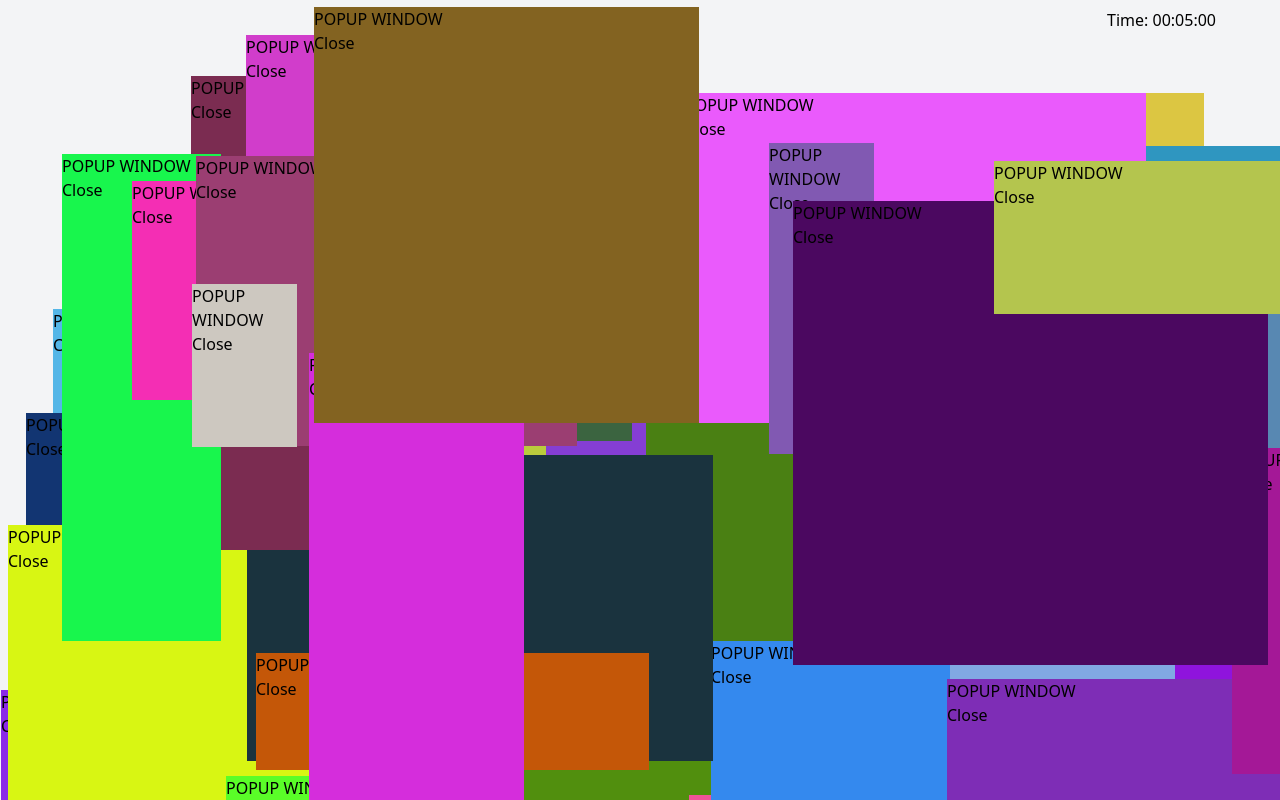
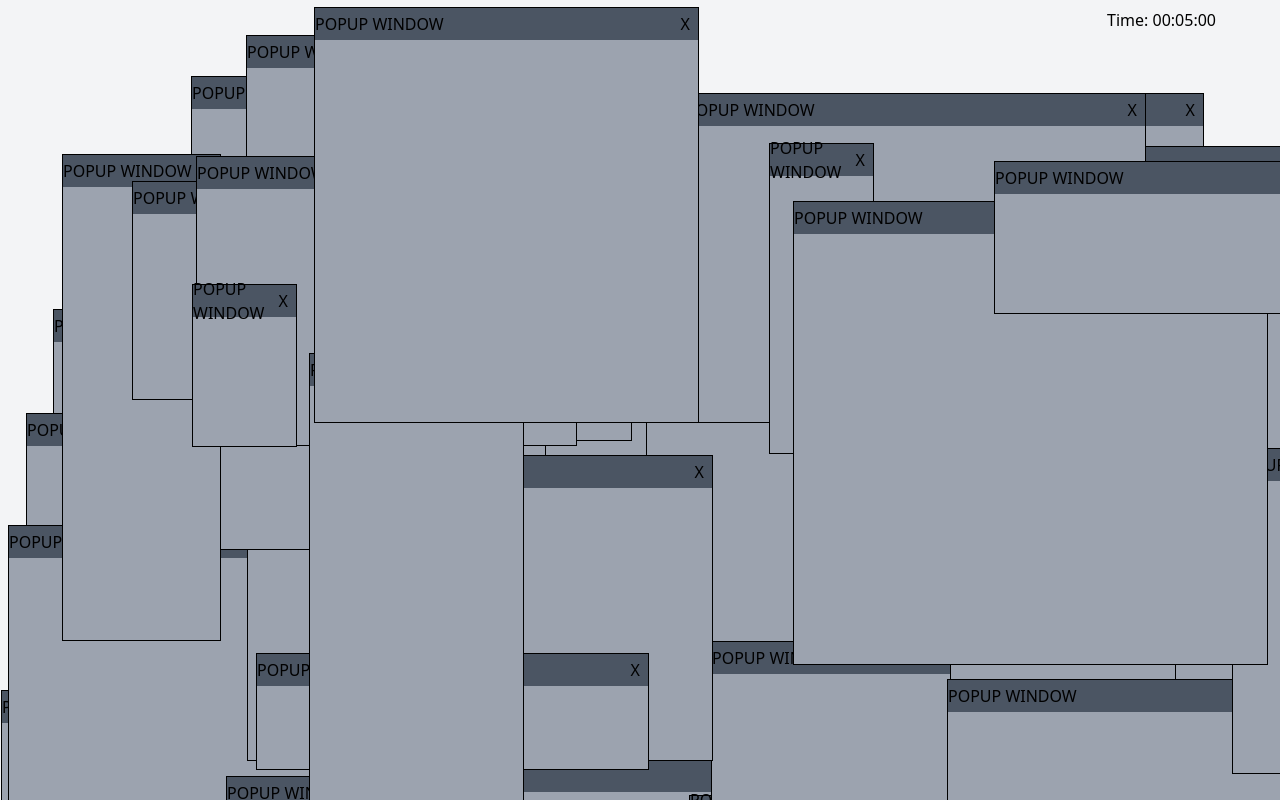
Before and after one commit to Codaea/popupcloser, a Nuxt app: page / in a window 1280 px wide. Shown: the top 800 px of the page. Built offline with nearby package versions, Linux system fonts and the light colour scheme.

Commit message:
themed slightly better than 5 minutes ago

```diff
--- a/components/popup.vue
+++ b/components/popup.vue
@@ -1,9 +1,12 @@
 <template>
   <div>
  <!-- popup window -->
-        <div class="absolute" :style="{top: y + 'px', left: x + 'px', width: props.width + 'px', height: props.height + 'px', backgroundColor: props.color}" @mousedown="startDrag">
-            <p>POPUP WINDOW</p>
-            <button @click="emit('close')">Close</button>
+        <div class="absolute bg-gray-400 border border-black"
+            :style="{top: y + 'px', left: x + 'px', width: props.width + 'px', height: props.height + 'px'}" @mousedown="startDrag">
+            <div class="w-full h-8 bg-gray-600 flex items-center relative">
+                <p>POPUP WINDOW</p>
+                <button class="absolute top-1 right-2 transition-all hover:underline hover:text-red-500" @click="emit('close')">X</button>
+            </div>
         </div>
   </div>
 </template>
```
